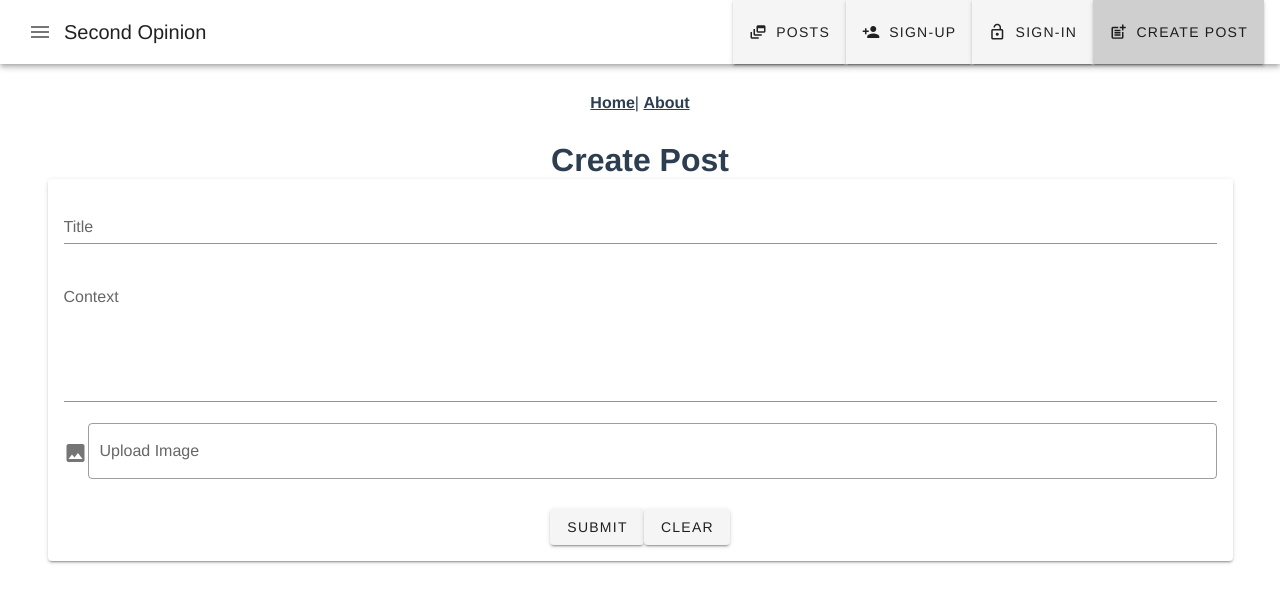
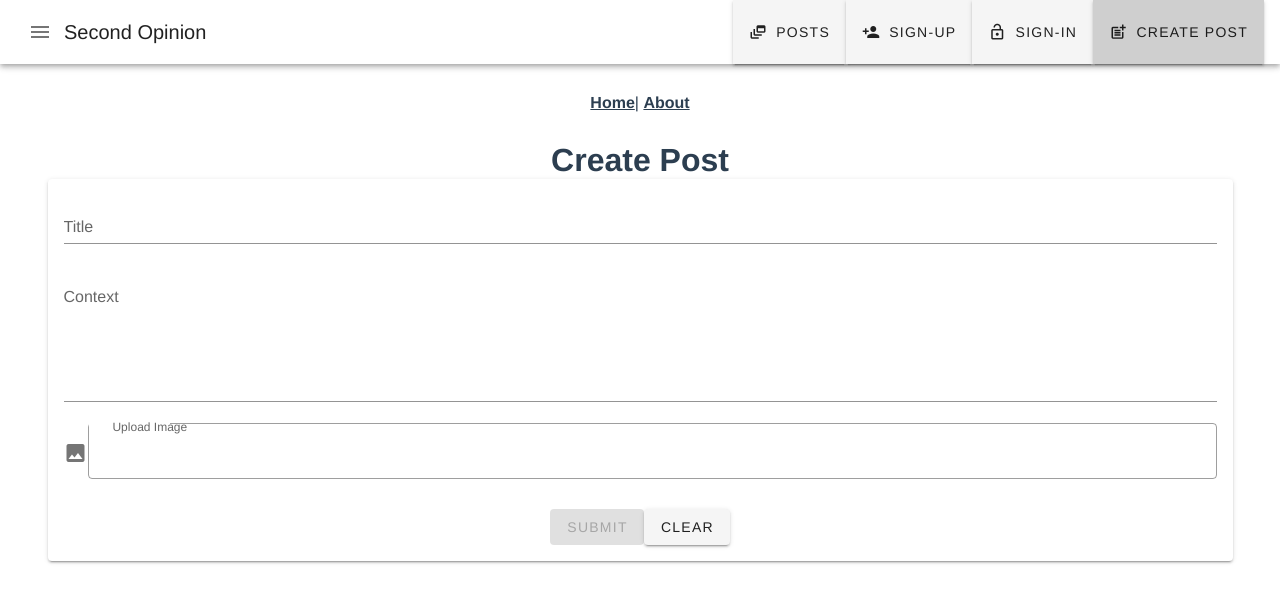
Before and after one commit to AdamCassidy/feedback-app, a Vue app: page /post/new in a window 1280 px wide. Shown: the top 602 px of the page. Built offline with nearby package versions, Linux system fonts and the light colour scheme.

Commit message:
Make button disabled if form not valid
All fields must not be empty to enable 'Submit'.

```diff
--- a/src/views/Post/CreatePost.vue
+++ b/src/views/Post/CreatePost.vue
@@ -10,10 +10,15 @@
                 <form @submit.prevent="addPost">
                   <v-row>
                     <v-flex>
-                      <v-text-field label="Title" single-line required></v-text-field>
-                      <v-textarea label="Context" auto-grow></v-textarea>
-                      <v-file-input label="Upload Image" outlined prepend-icon="image"></v-file-input>
-                      <v-btn type="submit">Submit</v-btn>
+                      <v-text-field v-model="title" label="Title" single-line required></v-text-field>
+                      <v-textarea v-model="context" label="Context" auto-grow></v-textarea>
+                      <v-file-input
+                        v-model="image"
+                        label="Upload Image"
+                        outlined
+                        prepend-icon="image"
+                      ></v-file-input>
+                      <v-btn type="submit" :disabled="!validForm">Submit</v-btn>
                       <v-btn type="clear">Clear</v-btn>
                     </v-flex>
                   </v-row>
@@ -45,5 +50,10 @@ export default {
       });
     },
   },
+  computed: {
+    validForm() {
+      return this.title != "" && this.context != "" && this.image != "";
+    },
+  },
 };
 </script>
```
